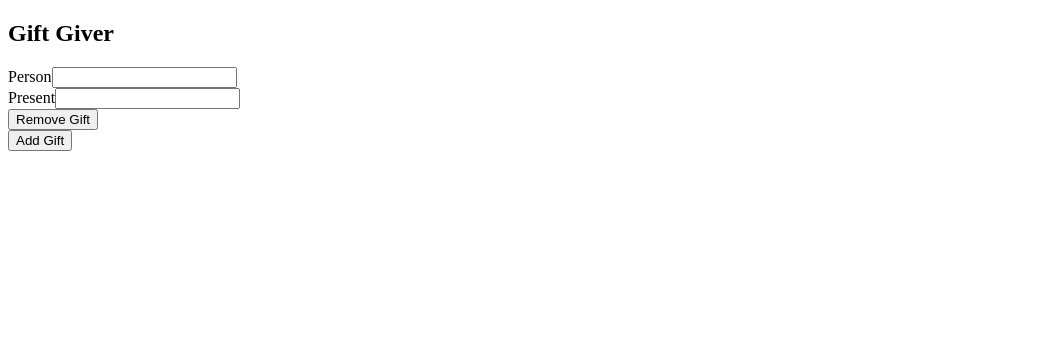
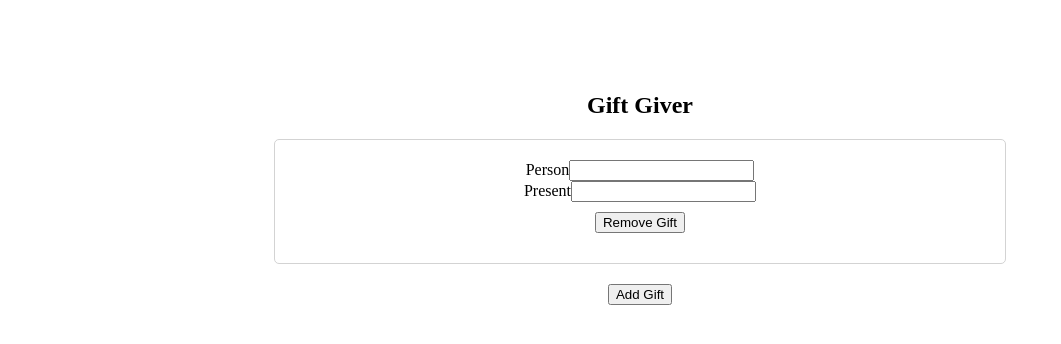
Before and after one commit to PoppyCurtis/JestTestingMethods, a React (Create React App) app: page / in a window 1280 px wide. Both pictures are taken after a click on the button "Add Gift". Shown: the top 344 px of the page, without its empty margins (0-1061 px from the left). Built offline with nearby package versions, Linux system fonts and the light colour scheme.

Commit message:
style application

```diff
--- a/src/components/Gift.js
+++ b/src/components/Gift.js
@@ -12,7 +12,7 @@
     }
     render () {
         return (
-            <div>
+            <div className='gift'>
                 <Form>
                     <FormGroup>
                         <label>Person</label>
--- /dev/null
+++ b/src/index.css
@@ -0,0 +1,16 @@
+body {
+    text-align: center;
+    padding: 5%;
+    padding-left: 20%;
+    padding-right: 20%;
+}
+.gift {
+    border: 1px solid lightgray;
+    border-radius: 5px;
+    margin: 10px;
+    padding: 20px;
+}
+
+Button {
+    margin: 10px;
+}
--- a/src/index.js
+++ b/src/index.js
@@ -1,5 +1,6 @@
 import React from 'react';
 import { render } from 'react-dom';
 import App from './components/App';
+import './index.css';
 
 render(<App/>, document.getElementById('root'));
```
